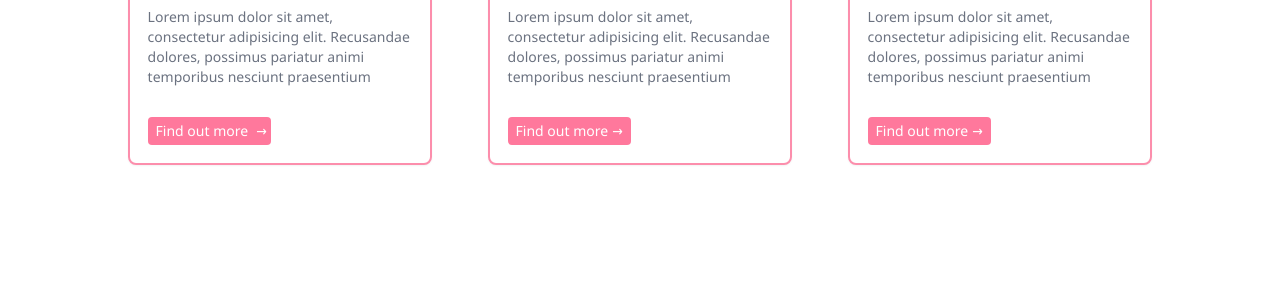
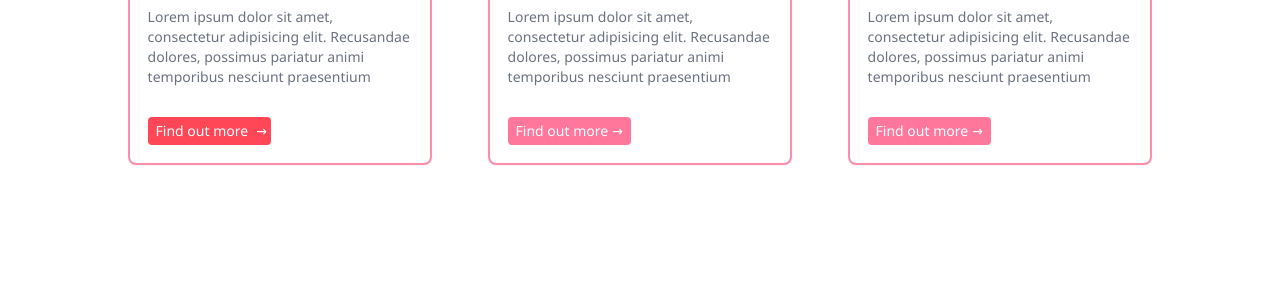
Before and after one commit to mirazxmondal/Yum-Yum, a plain HTML site: page Assets/HTML/about.html in a window 1280 px wide. In both pictures the pointer is over the link 209 px from the left and 589 px from the top of the page. Shown: the part 458-744 px from the top of the page. Drawn offline with Linux system fonts and the light colour scheme.

Commit message:
Hover effect added to blog buttons

```diff
--- a/Assets/CSS/about.css
+++ b/Assets/CSS/about.css
@@ -189,6 +189,10 @@
     border-radius: 4px;
   }
 
+  .action:hover {
+    background-color: #ff4757;
+  }
+
   .action span {
     transition: .3s ease;
   }
```
